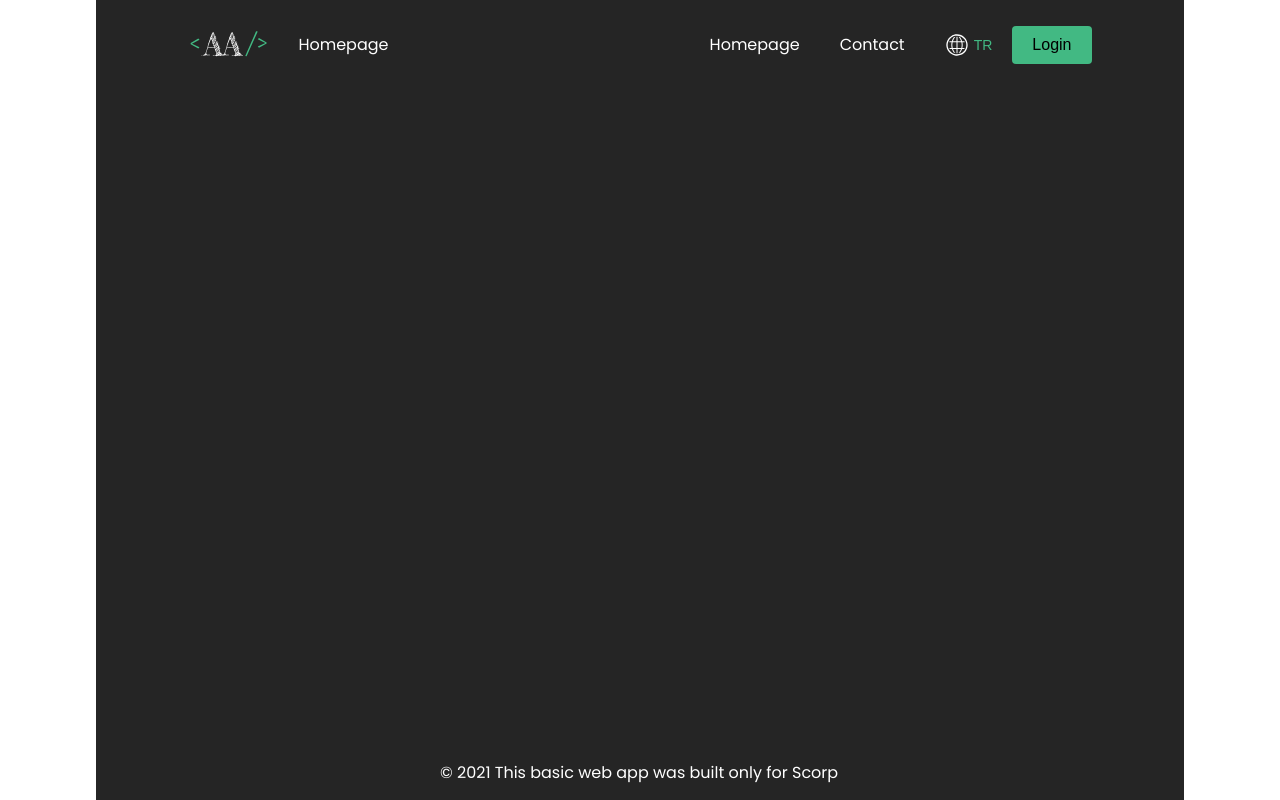
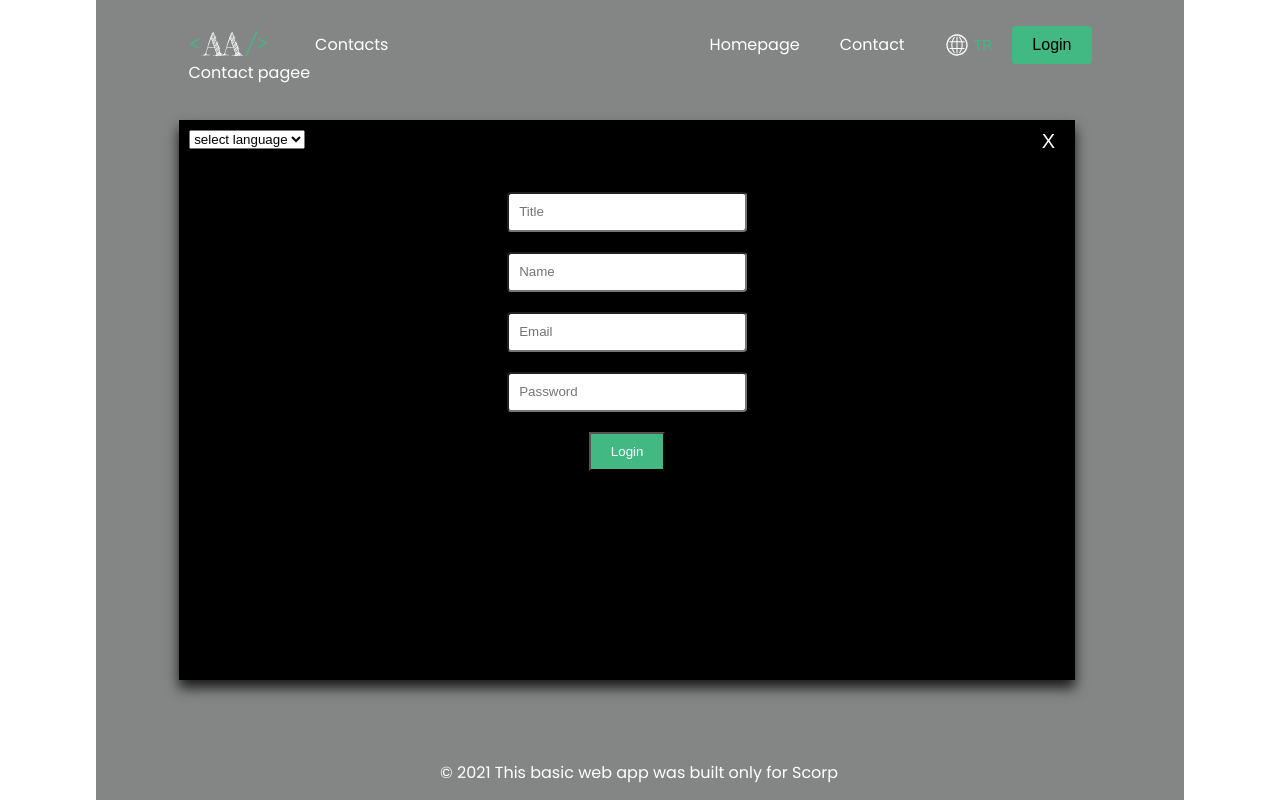
Before and after one commit to ahmetayyildiz66/scorp-task, a Vue app: page /contact in a window 1280 px wide. Both pictures are taken after a click on the button "Login". Built offline with nearby package versions, Linux system fonts and the light colour scheme.

Commit message:
Basic pages

```diff
--- a/src/App.vue
+++ b/src/App.vue
@@ -1,9 +1,14 @@
 <template>
-  <div class="wrapper">
+  <div class="wrapper" :class="{ 'lighten-bg': isModalOpen }">
     <div class="container">
-      <LayoutNavigation />
+      <LayoutNavigation
+        @modal-open="openModal"
+        :isModalClosed="isModalOpen"
+        :class="{ 'disable-navigation': isModalOpen }"
+      />
       <router-view></router-view>
       <LayoutFooter />
+      <LoginModal @close-modal="closeModal" v-if="isModalOpen" />
     </div>
   </div>
 </template>
@@ -11,12 +16,27 @@
 <script>
 import LayoutNavigation from "@/components/LayoutNavigation";
 import LayoutFooter from "@/components/LayoutFooter";
+import LoginModal from "@/components/LoginModal";
 
 export default {
   name: "App",
   components: {
     LayoutNavigation,
-    LayoutFooter
+    LayoutFooter,
+    LoginModal
+  },
+  data() {
+    return {
+      isModalOpen: false
+    };
+  },
+  methods: {
+    openModal(modalVal) {
+      this.isModalOpen = modalVal;
+    },
+    closeModal() {
+      this.isModalOpen = false;
+    }
   }
 };
 </script>
@@ -39,4 +59,12 @@ export default {
     width: 93%;
   }
 }
+
+.lighten-bg {
+  background-color: $color-dark-gray;
+}
+
+.disable-navigation {
+  pointer-events: none;
+}
 </style>
--- a/src/components/LayoutNavigation.vue
+++ b/src/components/LayoutNavigation.vue
@@ -1,11 +1,11 @@
 <template>
   <nav class="navbar">
     <div class="navbar__left">
-      <router-link tag="a" to="/">
+      <router-link tag="a" to="/" exact>
         <PersonalLogo class="navbar__logo" />
       </router-link>
       <router-link tag="a" to="/">
-        Homepage
+        {{ $route.name }}
       </router-link>
     </div>
     <button class="navbar__hamburger" @click="onRightIcon">
@@ -14,12 +14,16 @@
     </button>
     <div class="navbar__right">
       <a href="#" class="navbar__homepage">Homepage</a>
-      <a href="#" class="navbar__contact">Contact</a>
+      <router-link tag="a" to="/contact" class="navbar__contact"
+        >Contact</router-link
+      >
       <button class="navbar__localization" @click="onLanguageChange">
         <IconWorld />
         <span class="navbar__local-text">{{ $t("language") }}</span>
       </button>
-      <button class="navbar__login">Login</button>
+      <button class="navbar__login" v-if="!userLoggedIn" @click="onLoginButton">
+        Login
+      </button>
     </div>
   </nav>
 </template>
@@ -39,13 +43,18 @@ export default {
     IconHamburger,
     IconCross
   },
+  props: {
+    isModalClosed: Boolean
+  },
   data() {
     return {
-      isHamburgerActive: true
+      isHamburgerActive: true,
+      isModalOpen: false
     };
   },
   computed: {
-    ...mapGetters("language", ["currentLang"])
+    ...mapGetters("language", ["currentLang"]),
+    ...mapGetters("user", ["userLoggedIn"])
   },
   methods: {
     ...mapActions("language", ["changeLanguage"]),
@@ -54,12 +63,18 @@ export default {
     },
     onLanguageChange() {
       if (this.currentLang === "en") {
-        this.changeLanguage("tr");
-        this.$i18n.locale = "tr";
+        this.changeCurrentLanguage("tr");
       } else {
-        this.changeLanguage("en");
-        this.$i18n.locale = "en";
+        this.changeCurrentLanguage("en");
       }
+    },
+    changeCurrentLanguage(lang) {
+      this.changeLanguage(lang);
+      this.$i18n.locale = lang;
+    },
+    onLoginButton() {
+      this.isModalOpen = !this.isModalClosed;
+      this.$emit("modal-open", this.isModalOpen);
     }
   }
 };
--- /dev/null
+++ b/src/components/LocalSelector.vue
@@ -0,0 +1,25 @@
+<template>
+  <select class="local-selector" v-model="languageSelect" @change="onChange">
+    <option disabled value="">select language</option>
+    <option>EN</option>
+    <option>TR</option>
+  </select>
+</template>
+
+<script>
+export default {
+  name: "LocalSelector",
+  data() {
+    return {
+      languageSelect: ""
+    };
+  },
+  methods: {
+    onChange() {
+      this.$emit("selectedLang", this.languageSelect);
+    }
+  }
+};
+</script>
+
+<style lang="scss" scoped></style>
--- /dev/null
+++ b/src/components/LoginModal.vue
@@ -0,0 +1,137 @@
+<template>
+  <div class="modal">
+    <button class="modal__button" @click="closeModal">X</button>
+    <form class="form">
+      <input
+        class="form__input form__title"
+        type="text"
+        placeholder="Title"
+        v-model="title"
+      />
+      <input
+        class="form__input form__name"
+        placeholder="Name"
+        type="text"
+        v-model="name"
+      />
+      <input
+        class="form__input form__email"
+        placeholder="Email"
+        type="email"
+        v-model="email"
+      />
+      <input
+        class="form__input form__password"
+        placeholder="Password"
+        type="password"
+        v-model="password"
+      />
+      <LocalSelector class="form__language" @selectedLang="chosenLang" />
+      <button class="form__submit" type="button" @click="onLogin">Login</button>
+    </form>
+  </div>
+</template>
+
+<script>
+import { mapActions } from "vuex";
+import LocalSelector from "./LocalSelector";
+
+export default {
+  name: "LoginModal",
+  components: {
+    LocalSelector
+  },
+  data() {
+    return {
+      isModalClosed: false,
+      title: "",
+      name: "",
+      email: "",
+      password: "",
+      language: ""
+    };
+  },
+  methods: {
+    ...mapActions("user", ["addUserInfo"]),
+    ...mapActions("language", ["changeLanguage"]),
+    closeModal() {
+      this.isModalClosed = true;
+      this.$emit("close-modal", this.isModalClosed);
+    },
+    chosenLang(language) {
+      this.language = language;
+    },
+    onLogin() {
+      const user = {
+        title: this.title,
+        name: this.name,
+        email: this.email,
+        password: this.password
+      };
+      this.addUserInfo(user);
+      this.changeLanguage(this.language.toLowerCase());
+      this.$i18n.locale = this.language.toLowerCase();
+    }
+  }
+};
+</script>
+
+<style lang="scss" scoped>
+.modal {
+  position: absolute;
+  top: 15%;
+  left: 14%;
+  height: 70vh;
+  width: 70vw;
+  background-color: $color-black;
+  box-shadow: 0 8px 12px rgba($color-black, 0.8);
+
+  &__button {
+    position: absolute;
+    top: 1rem;
+    right: 1rem;
+    padding: 0 1rem;
+    font-size: 2rem;
+    border: none;
+    background-color: transparent;
+    color: white;
+    cursor: pointer;
+  }
+}
+
+.form {
+  margin: 1.5rem auto;
+  width: 80%;
+  height: 70%;
+  display: flex;
+  flex-direction: column;
+  align-items: center;
+  justify-content: center;
+
+  &__input {
+    margin-bottom: 2rem;
+    height: 4rem;
+    width: 24rem;
+    text-indent: 1rem;
+    border-radius: $size-border-radius;
+
+    &:focus {
+      border: none;
+      outline: none;
+    }
+  }
+
+  &__submit {
+    background-color: $color-secondary;
+    color: $color-white;
+    padding: 1rem 2rem;
+    cursor: pointer;
+  }
+
+  &__language {
+    position: absolute;
+    top: 1rem;
+    left: 1rem;
+  }
+}
+</style>
--- a/src/router/index.js
+++ b/src/router/index.js
@@ -5,8 +5,13 @@ Vue.use(VueRouter);
 
 const routes = [
   {
+    path: "/contact",
+    name: "Contacts",
+    component: () => import("../views/ContactPage.vue")
+  },
+  {
     path: "/",
-    name: "Home",
+    name: "Homepage",
     component: () => import("../views/Homepage.vue")
   }
 ];
--- a/src/scss/abstracts/_variables.scss
+++ b/src/scss/abstracts/_variables.scss
@@ -3,6 +3,7 @@ $color-black: #000;
 $color-white: #fff;
 $color-primary: #252525;
 $color-secondary: #42B983;
+$color-dark-gray: #848585;
 
 // SIZES
 $size-wrapper-width: 144rem;
--- a/src/store/language/actions.js
+++ b/src/store/language/actions.js
@@ -1,5 +1,6 @@
 export const actions = {
   changeLanguage({ commit }, language) {
+    console.log("languageeeee: ", language);
     commit("CHANGE_LANGUAGE", language);
   }
 };
--- a/src/store/user/actions.js
+++ b/src/store/user/actions.js
@@ -1,5 +1,5 @@
 export const actions = {
-  addUserName({ commit }, username) {
-    commit("ADD_USERNAME", username);
+  addUserInfo({ commit }, user) {
+    commit("ADD_USER", user);
   }
 };
--- a/src/store/user/getters.js
+++ b/src/store/user/getters.js
@@ -1,5 +1,8 @@
 export const getters = {
   username(state) {
     return state.username;
+  },
+  userLoggedIn(state) {
+    return state.isUserLoggedIn;
   }
 };
--- a/src/store/user/mutations.js
+++ b/src/store/user/mutations.js
@@ -1,5 +1,9 @@
 export const mutations = {
-  ADD_USERNAME(state, name) {
-    state.username = name;
+  ADD_USER(state, user) {
+    state.title = user.title;
+    state.username = user.name;
+    state.password = user.password;
+    state.isUserLoggedIn = true;
+    state.email = user.email;
   }
 };
--- a/src/store/user/state.js
+++ b/src/store/user/state.js
@@ -1,3 +1,4 @@
 export const state = {
-  username: "Ahmet"
+  username: "Ahmet",
+  isUserLoggedIn: false
 };
--- /dev/null
+++ b/src/views/ContactPage.vue
@@ -0,0 +1,9 @@
+<template>
+  <p>Contact pagee</p>
+</template>
+
+<script>
+export default {
+  name: "ContactPage"
+};
+</script>
```
